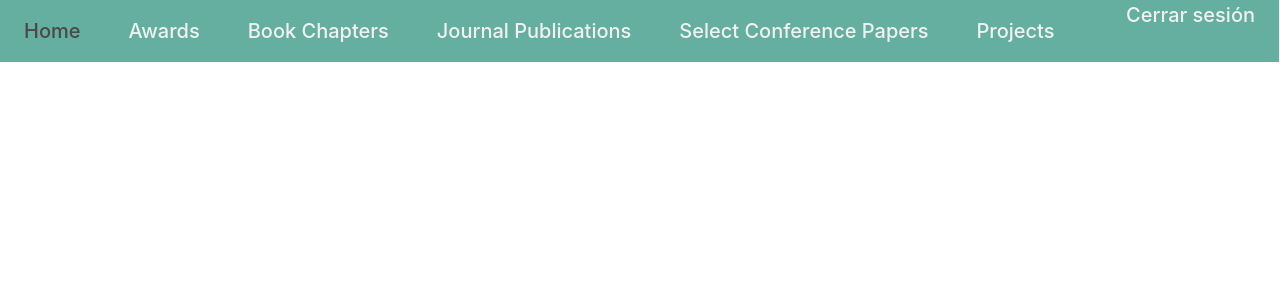
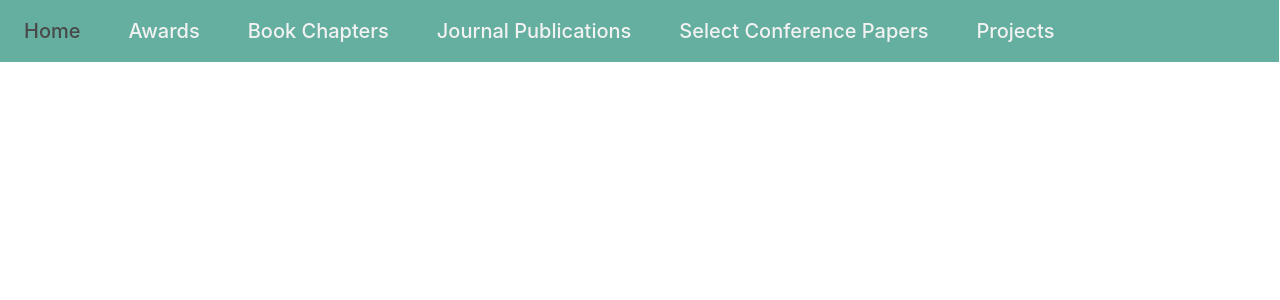
Before and after one commit to mich-iv/Leonardo-Trujillo-web, a React (Vite) app: page / in a window 1280 px wide. Shown: the top 300 px of the page. Built offline with nearby package versions, Linux system fonts and the light colour scheme.

Commit message:
función para cerrar sesión

```diff
--- a/src/estilos/Menu.css
+++ b/src/estilos/Menu.css
@@ -71,10 +71,11 @@
   display: block;
 }
 
-.izquierda a{
+.izquierda button{
   position: absolute;
   right: 0px;
-  padding: 0 1.5rem;
+  top: 0.5rem;
+  padding: 0.1rem 1rem;
 }
 
 .izquierda p{
@@ -84,7 +85,7 @@
 
 .izquierda img{
   position: absolute;
-  right: 10rem;
+  left: 0;
   margin: 0 1rem 0 1rem;
   width: 3rem;
 }
--- a/src/routes/Menu.jsx
+++ b/src/routes/Menu.jsx
@@ -26,11 +26,20 @@ export default function Menu() {
         <Link to="/conferencePapers">Select Conference Papers</Link>
         <Link to="/projects">Projects</Link>
         <div className='izquierda'>
-          <img referrerPolicy="no-referrer" src={foto}/>
-          <Link to="">
+          {!value ? '' :
+            <button onClick={
+              ()=>{
+                console.log('si');
+                localStorage.clear();
+                window.location.reload();
+              }
+            }>
+              <img alt = "foto" referrerPolicy="no-referrer" src={foto}/>
               Cerrar sesión
               <p>{nombre}</p>
-          </Link>
+          </button>
+          }
+
         </div>
       </div>
 
```
